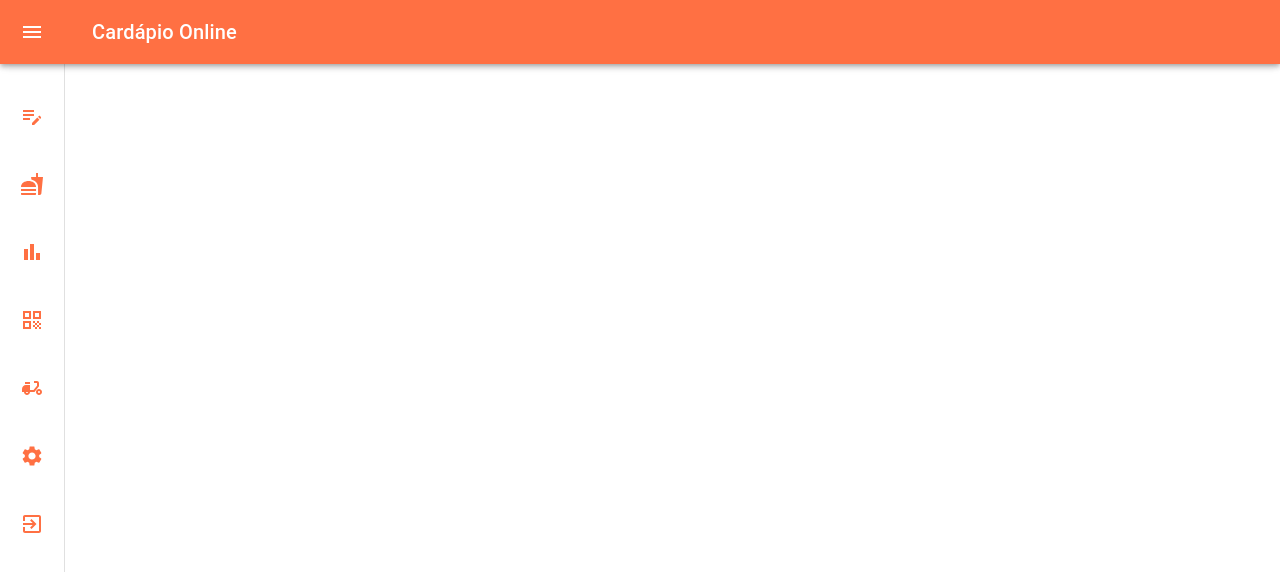
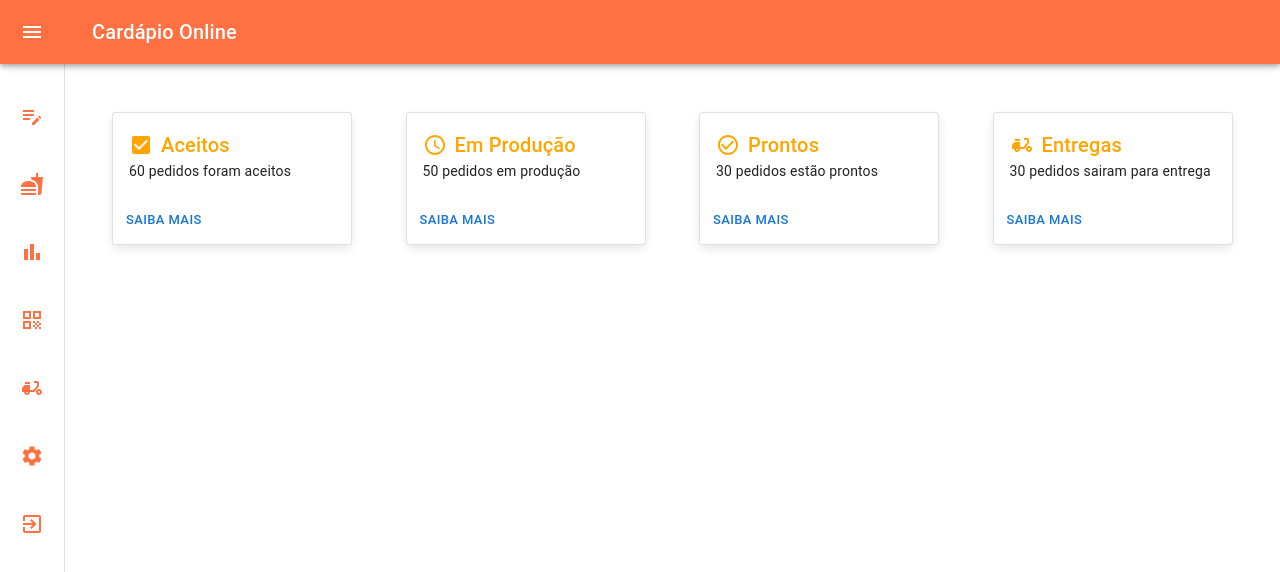
Before and after one commit to perflogabi/cardapio-digital, a React (Create React App) app: page / in a window 1280 px wide. Shown: the top 572 px of the page. Built offline with nearby package versions, Linux system fonts and the light colour scheme.

Commit message:
topCards add

```diff
--- a/src/App.jsx
+++ b/src/App.jsx
@@ -1,9 +1,10 @@
 import Sidebar from "./components/sidebar/Sidebar";
+import { Home } from "./pages/home/Home";
 
 function App() {
   return (
     <div className="App">
-      <Sidebar/>
+      <Home/>
     </div>
   );
 }
--- /dev/null
+++ b/src/components/sidebar/topCards/Aceitos.jsx
@@ -0,0 +1,46 @@
+import * as React from 'react';
+import Box from '@mui/material/Box';
+import Card from '@mui/material/Card';
+import CardActions from '@mui/material/CardActions';
+import CardContent from '@mui/material/CardContent';
+import Button from '@mui/material/Button';
+import Typography from '@mui/material/Typography';
+import CheckBoxIcon from '@mui/icons-material/CheckBox';
+
+const bull = (
+  <Box
+    component="span"
+    sx={{ display: 'inline-block', mx: '2px', transform: 'scale(0.8)', width:'30%' }}
+  >
+    •
+  </Box>
+);
+
+const card = (
+  <React.Fragment>
+    <CardContent>
+      <Typography variant="h6" component="div" sx={{ display: 'flex', alignItems:'center', gap:'0.5rem', color:'orange' }}>
+       <CheckBoxIcon/> Aceitos
+      </Typography>
+
+      <Typography variant="body2">
+        60 pedidos foram aceitos
+        <br />
+
+      </Typography>
+    </CardContent>
+    <CardActions>
+      <Button size="small">Saiba Mais</Button>
+    </CardActions>
+  </React.Fragment>
+);
+
+export default function OutlinedCard() {
+  return (
+    <Box sx={{ minWidth: 175, width: '15rem', boxShadow: '0px 4px 10px rgba(0, 0, 0, 0.1)',
+    borderRadius: '8px',
+    background: '#fff', }}>
+      <Card variant="outlined">{card}</Card>
+    </Box>
+  );
+}
--- /dev/null
+++ b/src/components/sidebar/topCards/Entregue.jsx
@@ -0,0 +1,46 @@
+import * as React from 'react';
+import Box from '@mui/material/Box';
+import Card from '@mui/material/Card';
+import CardActions from '@mui/material/CardActions';
+import CardContent from '@mui/material/CardContent';
+import Button from '@mui/material/Button';
+import Typography from '@mui/material/Typography';
+import MopedIcon from '@mui/icons-material/Moped';
+
+const bull = (
+  <Box
+    component="span"
+    sx={{ display: 'inline-block', mx: '2px', transform: 'scale(0.8)' }}
+  >
+    •
+  </Box>
+);
+
+const card = (
+  <React.Fragment>
+    <CardContent >
+      <Typography variant="h6" component="div" sx={{ display: 'flex', alignItems:'center', gap:'0.5rem', color: 'orange' }}>
+        <MopedIcon /> Entregas
+      </Typography>
+
+      <Typography variant="body2">
+        30 pedidos sairam para entrega
+        <br />
+
+      </Typography>
+    </CardContent>
+    <CardActions>
+      <Button size="small">Saiba Mais</Button>
+    </CardActions>
+  </React.Fragment>
+);
+
+export default function OutlinedCard() {
+  return (
+    <Box sx={{ minWidth: 175, width: '15rem', boxShadow: '0px 4px 10px rgba(0, 0, 0, 0.1)',
+    borderRadius: '8px',
+    background: '#fff', }}>
+      <Card variant="outlined">{card}</Card>
+    </Box>
+  );
+}
--- /dev/null
+++ b/src/components/sidebar/topCards/Producao.jsx
@@ -0,0 +1,46 @@
+import * as React from 'react';
+import Box from '@mui/material/Box';
+import Card from '@mui/material/Card';
+import CardActions from '@mui/material/CardActions';
+import CardContent from '@mui/material/CardContent';
+import Button from '@mui/material/Button';
+import Typography from '@mui/material/Typography';
+import AccessTimeIcon from '@mui/icons-material/AccessTime';
+
+const bull = (
+  <Box
+    component="span"
+    sx={{ display: 'inline-block', mx: '2px', transform: 'scale(0.8)' }}
+  >
+    •
+  </Box>
+);
+
+const card = (
+  <React.Fragment>
+  <CardContent>
+    <Typography variant="h6" component="div" sx={{ display: 'flex', alignItems:'center', gap:'0.5rem', color: 'orange' }}>
+      <AccessTimeIcon  /> Em Produção
+    </Typography>
+
+    <Typography variant="body2">
+      50 pedidos em produção
+      <br />
+
+    </Typography>
+  </CardContent>
+  <CardActions>
+    <Button size="small">Saiba Mais</Button>
+  </CardActions>
+</React.Fragment>
+);
+
+export default function OutlinedCard() {
+  return (
+    <Box sx={{ minWidth: 175, width: '15rem', boxShadow: '0px 4px 10px rgba(0, 0, 0, 0.1)',
+    borderRadius: '8px',
+    background: '#fff', }}>
+      <Card variant="outlined">{card}</Card>
+    </Box>
+  );
+}
--- /dev/null
+++ b/src/components/sidebar/topCards/Prontos.jsx
@@ -0,0 +1,46 @@
+import * as React from 'react';
+import Box from '@mui/material/Box';
+import Card from '@mui/material/Card';
+import CardActions from '@mui/material/CardActions';
+import CardContent from '@mui/material/CardContent';
+import Button from '@mui/material/Button';
+import Typography from '@mui/material/Typography';
+import CheckCircleOutlineIcon from '@mui/icons-material/CheckCircleOutline';
+
+const bull = (
+  <Box
+    component="span"
+    sx={{ display: 'inline-block', mx: '2px', transform: 'scale(0.8)' }}
+  >
+    •
+  </Box>
+);
+
+const card = (
+  <React.Fragment>
+    <CardContent>
+      <Typography variant="h6" component="div" sx={{ display: 'flex', alignItems:'center', gap:'0.5rem', color: 'orange' }}>
+        <CheckCircleOutlineIcon  /> Prontos
+      </Typography>
+
+      <Typography variant="body2">
+        30 pedidos estão prontos
+        <br />
+
+      </Typography>
+    </CardContent>
+    <CardActions>
+      <Button size="small">Saiba Mais</Button>
+    </CardActions>
+  </React.Fragment>
+);
+
+export default function OutlinedCard() {
+  return (
+    <Box sx={{ minWidth: 175, width: '15rem', boxShadow: '0px 4px 10px rgba(0, 0, 0, 0.1)',
+    borderRadius: '8px',
+    background: '#fff', }}>
+      <Card variant="outlined">{card}</Card>
+    </Box>
+  );
+}
--- /dev/null
+++ b/src/components/sidebar/topCards/TopCards.jsx
@@ -0,0 +1,44 @@
+import * as React from 'react';
+import Box from '@mui/material/Box';
+import Card from '@mui/material/Card';
+import CardActions from '@mui/material/CardActions';
+import CardContent from '@mui/material/CardContent';
+import Button from '@mui/material/Button';
+import Typography from '@mui/material/Typography';
+import MopedIcon from '@mui/icons-material/Moped';
+
+const bull = (
+  <Box
+    component="span"
+    sx={{ display: 'inline-block', mx: '2px', transform: 'scale(0.8)' }}
+  >
+    •
+  </Box>
+);
+
+const card = (
+  <React.Fragment>
+    <CardContent>
+      <Typography variant="h6" component="div">
+        <MopedIcon /> Entregas
+      </Typography>
+
+      <Typography variant="body2">
+        30 pedidos sairam para entrega
+        <br />
+
+      </Typography>
+    </CardContent>
+    <CardActions>
+      <Button size="small">Saiba Mais</Button>
+    </CardActions>
+  </React.Fragment>
+);
+
+export default function OutlinedCard() {
+  return (
+    <Box sx={{ minWidth: 175 }}>
+      <Card variant="outlined">{card}</Card>
+    </Box>
+  );
+}
--- /dev/null
+++ b/src/pages/home/Home.jsx
@@ -0,0 +1,35 @@
+import React from 'react'
+import Sidebar from '../../components/sidebar/Sidebar'
+import Aceitos from '../../components/sidebar/topCards/Aceitos'
+import Producao from '../../components/sidebar/topCards/Producao'
+import Prontos from '../../components/sidebar/topCards/Prontos'
+import Entregues from '../../components/sidebar/topCards/Entregue'
+import Grid from '@mui/material/Grid';
+
+import TopCards from '../../components/sidebar/topCards/TopCards'
+
+export const Home = () => {
+  return (
+    <div style={{ margin: '0 10px 0 7rem'}}>
+        <Sidebar />
+
+        <div>
+      <Grid container spacing={2}>
+        <Grid item xs={12} sm={3}> {/* Ocupa 3/12 da largura em telas pequenas e maiores */}
+          <Aceitos />
+        </Grid>
+        <Grid item xs={12} sm={3}>
+          <Producao />
+        </Grid>
+        <Grid item xs={12} sm={3}>
+          <Prontos />
+        </Grid>
+        <Grid item xs={12} sm={3}>
+          <Entregues />
+        </Grid>
+      </Grid>
+    </div>
+
+    </div>
+  )
+}
```
